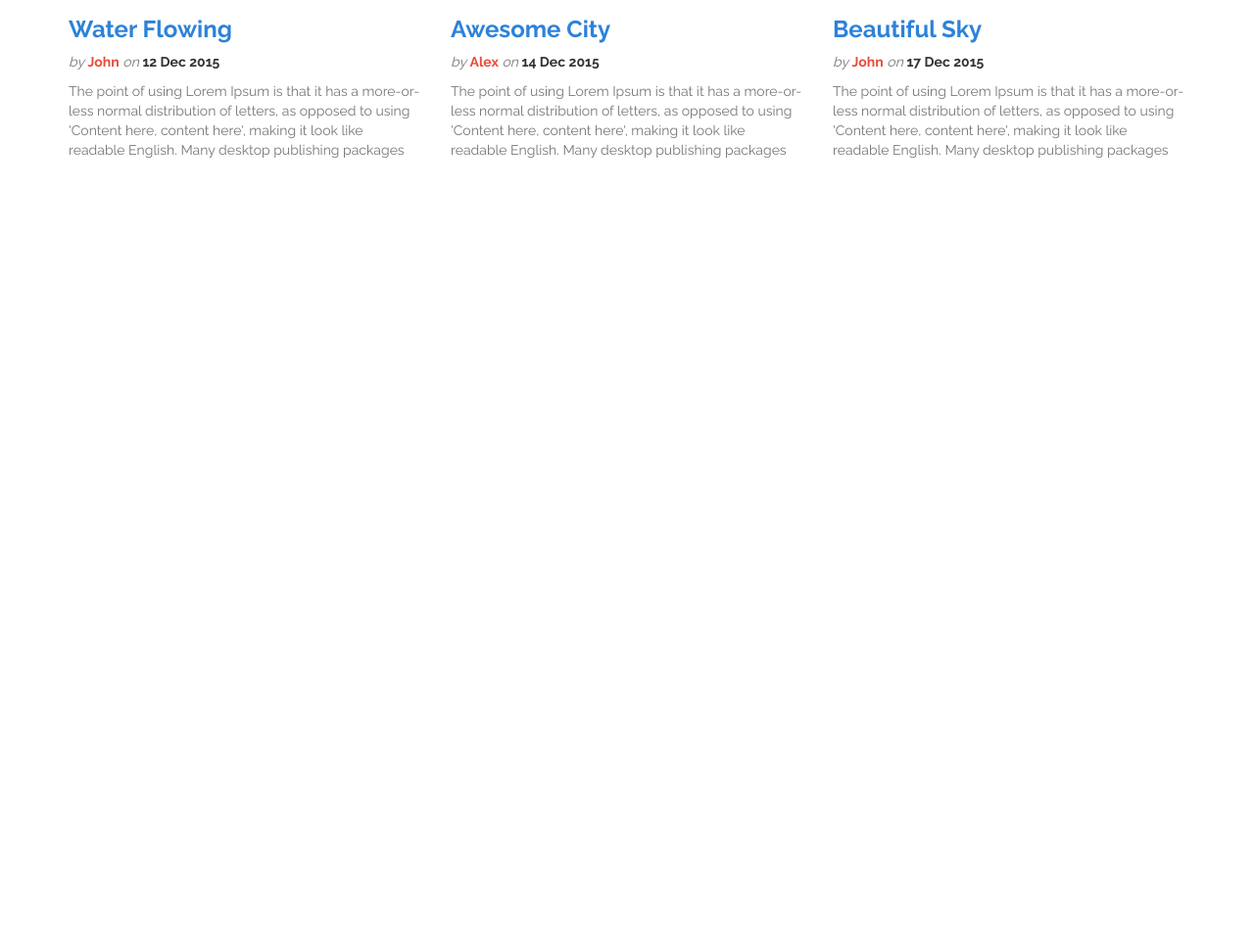
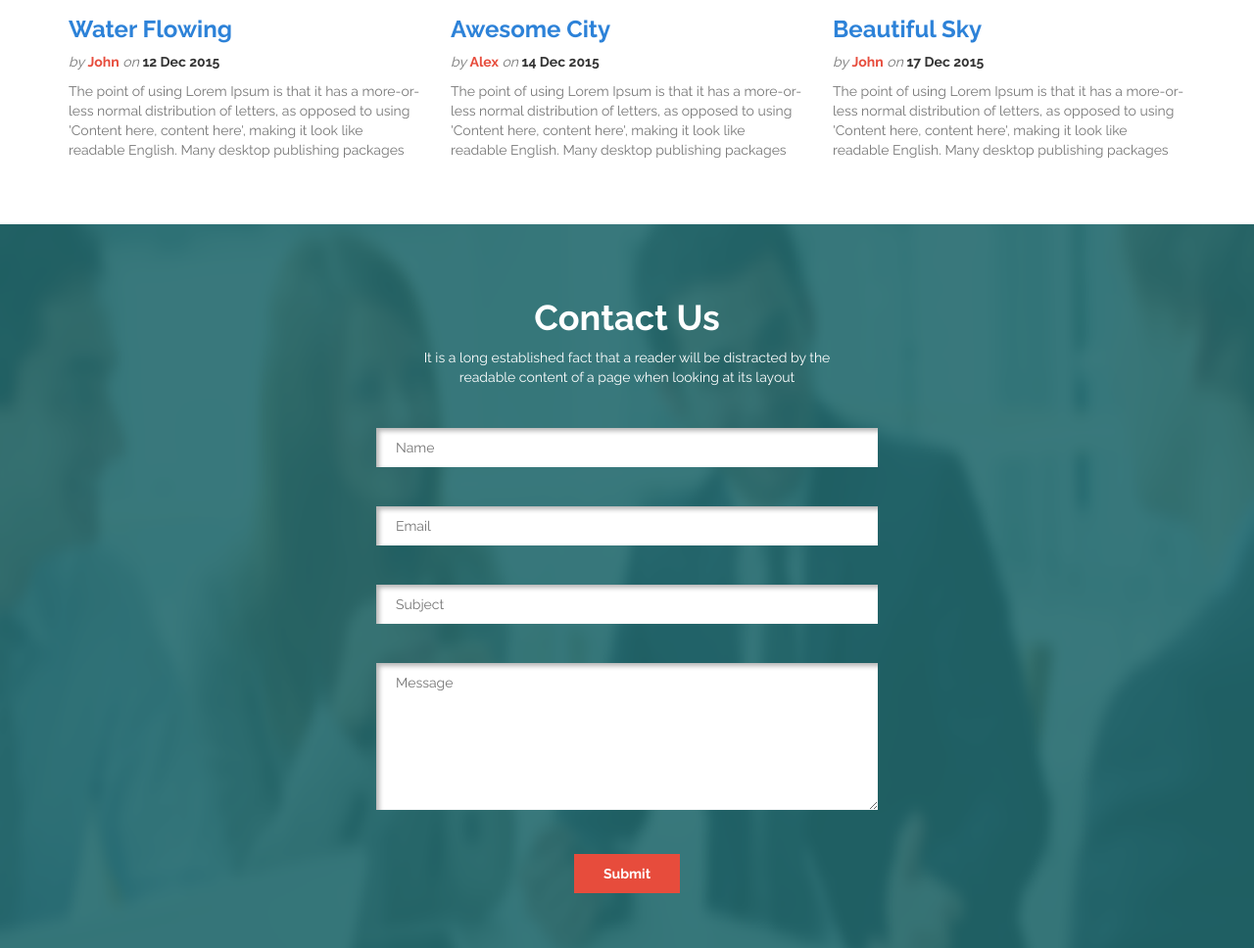
Before and after one commit to bahati2000/corporate-site, a plain HTML site: page index.html in a window 1280 px wide. Shown: the part 3424-4392 px from the top of the page at 98% size. Before the commit the page ends 3653 px from the top, so only its background shows below. Drawn offline with nearby package versions, Linux system fonts and the light colour scheme.

Commit message:
Completed the contact-section.

```diff
--- a/index.html
+++ b/index.html
@@ -390,6 +390,31 @@
 		</div>
 	</section>
 
+	<section class="section-padding contact">
+		<div class="contact-header center">
+			<h1 class="white">Contact Us</h1>
+			<p>It is a long established fact that a reader will be distracted by the<br/>readable content of a page when looking at its layout</p>
+		</div>
+
+		<form>
+			<fieldset>
+				<input type="text" id="name" placeholder="Name">
+			</fieldset>
+			<fieldset>
+				<input type="email" id="email" placeholder="Email">
+			</fieldset>
+			<fieldset>
+				<input type="text" id="subject" placeholder="Subject">
+			</fieldset>
+			<fieldset>
+				<textarea rows="7" cols="30" id="message" placeholder="Message"></textarea>
+			</fieldset>
+			<fieldset>
+				<input type="submit" id="submit" placeholder="Submit">
+			</fieldset>
+		</form>
+	</section>
+
 <!-- scripts -->
 <script type="text/javascript" src="js/bootstrap.min.js"></script>
 </body>
--- a/style.css
+++ b/style.css
@@ -398,7 +398,7 @@ blockquote:after {
 	color: #e74c3c;
 }
 
-/* Blog Section */
+/*** Blog Section ***/
 
 .blog b.date {
 	color: #333;
@@ -414,3 +414,44 @@ blockquote:after {
 .blog h3 a:hover {
 	color: #e74c3c;
 }
+
+/*** Contact Section ***/
+
+.contact {
+	background: url('img/contact-bg.png');
+	background-attachment: fixed;
+	background-size: 100% 100%;
+	color: #fff;
+}
+
+form {
+	width: 40%;
+	margin: 0 auto;
+	text-align: center;
+}
+
+input:not([type=submit]), textarea {
+	width: 100%;
+	margin-bottom: 40px;
+	color: #777;
+	padding-left: 20px;
+	box-shadow: 3px 3px 5px rgba(0, 0, 0, 0.3) inset;
+	border: none;
+}
+
+input:not([type=submit]) {
+	height: 40px;
+	line-height: 40px;
+}
+
+textarea {
+	padding-top: 10px;
+}
+
+#submit {
+	padding: 10px 30px;
+	color: #fff;
+	background-color: #e74c3c;
+	border: none;
+	font-weight: bold;
+}
```
